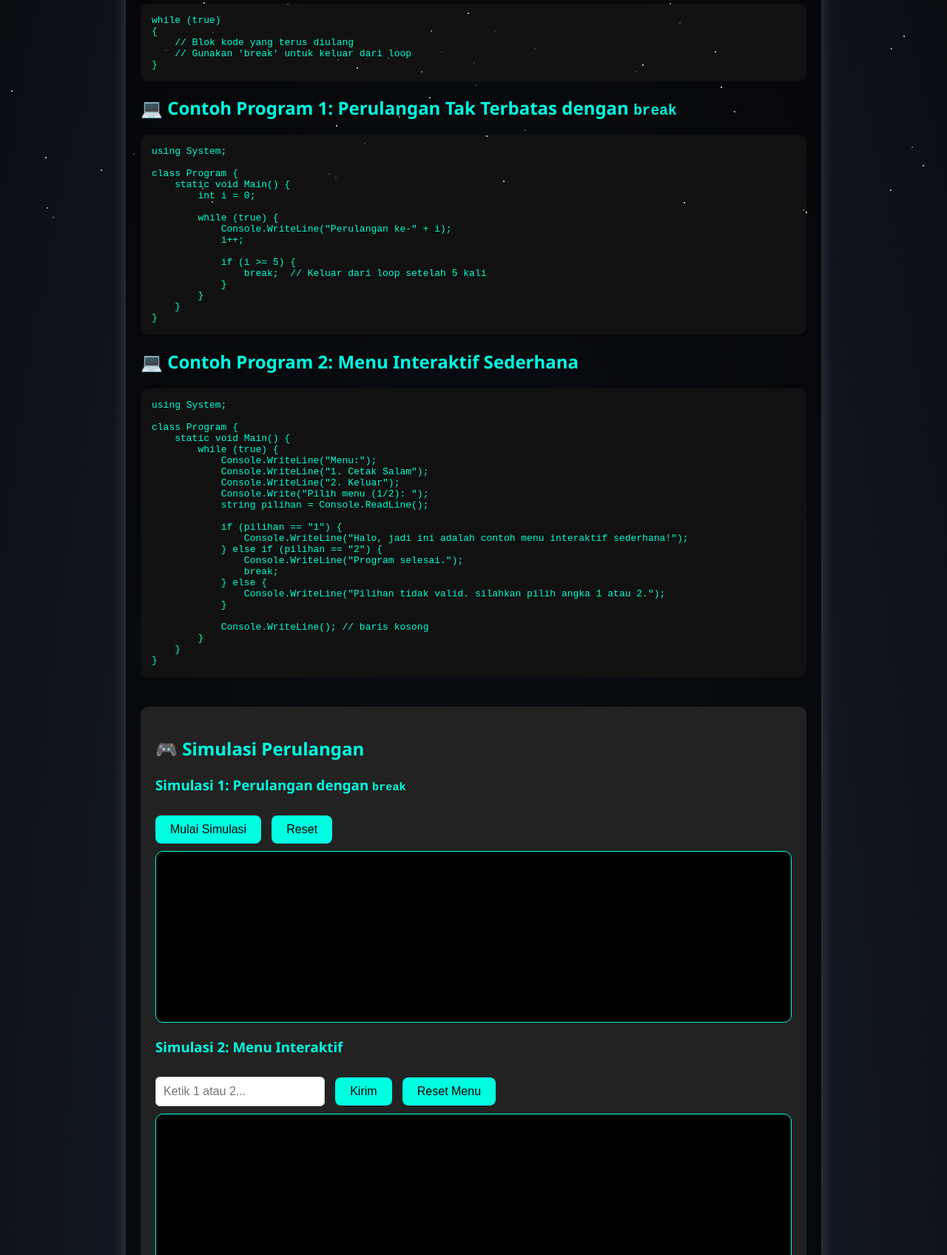
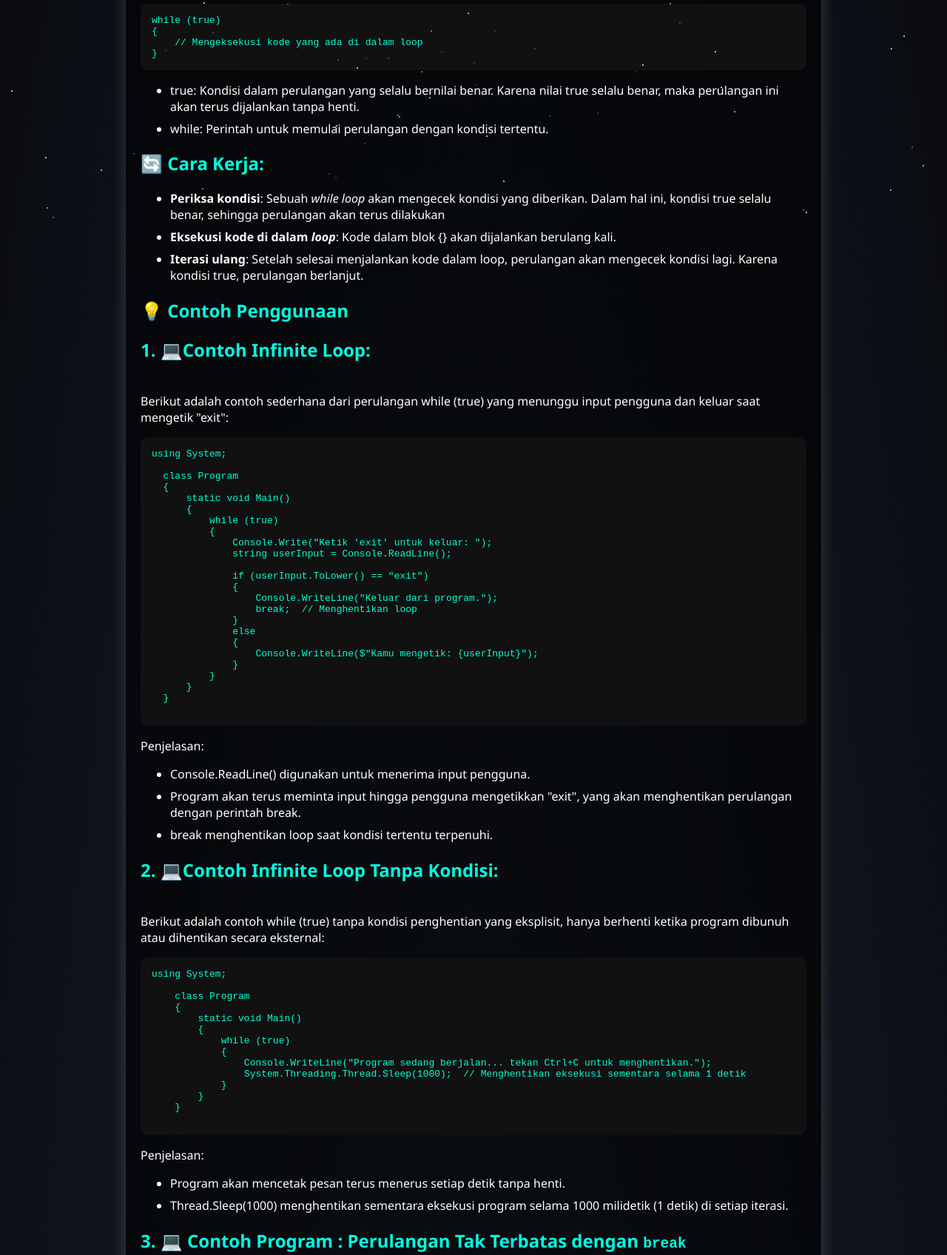
Before and after one commit to faizal31/materiperulangan, a plain HTML site: page index.html in a window 1280 px wide. Shown: the part 505-2201 px from the top of the page at 74% size. Drawn offline with Linux system fonts and the light colour scheme.

Commit message:
Update index.html

```diff
--- a/index.html
+++ b/index.html
@@ -119,6 +119,7 @@
     <p><span class="highlight">while (true)</span> adalah jenis perulangan <strong>tak terbatas (infinite loop)</strong> yang akan terus berjalan <strong>selamanya</strong>, kecuali diberi <strong>perintah untuk keluar</strong> seperti <code>break</code>.</p>
     <p>Perulangan ini akan terus mengeksekusi blok kode di dalamnya selamanya karena kondisinya selalu bernilai <strong>True</strong>. Ini sangat berguna saat Anda ingin <strong>kode terus berjalan sampai ada kondisi lain yang memaksanya untuk berhenti</strong>, seperti dengan menggunakan <strong>break</strong> atau <strong>return</strong>. </p>
 
+
     <h2>✅ Kapan Digunakan?</h2>
     <ul>
       <li>Menjalankan program terus-menerus sampai ada kondisi tertentu (misalnya input pengguna).</li>
@@ -126,14 +127,81 @@
       <li>Membuat menu interaktif yang terus muncul hingga user memilih keluar.</li>
     </ul>
 
-    <h2>💡 Struktur Umum <code>while (true)</code></h2>
+
+
+<h2>💡 Sintaks Umum <code>while (true)</code></h2>
     <pre><code>while (true)
 {
-    // Blok kode yang terus diulang
-    // Gunakan 'break' untuk keluar dari loop
+    // Mengeksekusi kode yang ada di dalam loop
 }</code></pre>
 
-    <h2>💻 Contoh Program 1: Perulangan Tak Terbatas dengan <code>break</code></h2>
+<ul>
+<li>true: Kondisi dalam perulangan yang selalu bernilai benar. Karena nilai true selalu benar, maka perulangan ini akan terus dijalankan tanpa henti.</li>
+<li>while: Perintah untuk memulai perulangan dengan kondisi tertentu.</li>
+</ul>
+
+<h2>🔄 Cara Kerja:</h2>
+<ul>
+    <li><strong>Periksa kondisi</strong>: Sebuah <em>while loop</em> akan mengecek kondisi yang diberikan. Dalam hal ini, kondisi true selalu benar, sehingga perulangan akan terus dilakukan</li>
+    <li><strong>Eksekusi kode di dalam <em>loop</em></strong>: Kode dalam blok {} akan dijalankan berulang kali.</li>
+    <li><strong>Iterasi ulang</strong>: Setelah selesai menjalankan kode dalam loop, perulangan akan mengecek kondisi lagi. Karena kondisi true, perulangan berlanjut.</li>
+</ul>
+
+<h2>💡 Contoh Penggunaan</h2>
+<p><span class="highlight"><h2>1. 💻Contoh Infinite Loop: </h2></span> <br> Berikut adalah contoh sederhana dari perulangan while (true) yang menunggu input pengguna dan keluar saat mengetik "exit":</p>
+<pre><code>using System;
+
+  class Program
+  {
+      static void Main()
+      {
+          while (true)
+          {
+              Console.Write("Ketik 'exit' untuk keluar: ");
+              string userInput = Console.ReadLine();
+
+              if (userInput.ToLower() == "exit")
+              {
+                  Console.WriteLine("Keluar dari program.");
+                  break;  // Menghentikan loop
+              }
+              else
+              {
+                  Console.WriteLine($"Kamu mengetik: {userInput}");
+              }
+          }
+      }
+  }
+  </code></pre>
+  <p>Penjelasan: </p>
+  <ul>
+    <li>Console.ReadLine() digunakan untuk menerima input pengguna.</li>
+    <li>Program akan terus meminta input hingga pengguna mengetikkan "exit", yang akan menghentikan perulangan dengan perintah break.</li>
+    <li>break menghentikan loop saat kondisi tertentu terpenuhi.</li>
+  </ul>
+
+  <p><span class="highlight"><h2>2. 💻Contoh Infinite Loop Tanpa Kondisi: </h2></span> <br> Berikut adalah contoh while (true) tanpa kondisi penghentian yang eksplisit, hanya berhenti ketika program dibunuh atau dihentikan secara eksternal:</p>
+  <pre><code>using System;
+
+    class Program
+    {
+        static void Main()
+        {
+            while (true)
+            {
+                Console.WriteLine("Program sedang berjalan... tekan Ctrl+C untuk menghentikan.");
+                System.Threading.Thread.Sleep(1000);  // Menghentikan eksekusi sementara selama 1 detik
+            }
+        }
+    }
+    </code></pre>
+    <p>Penjelasan: </p>
+    <ul>
+      <li>Program akan mencetak pesan terus menerus setiap detik tanpa henti.</li>
+      <li>Thread.Sleep(1000) menghentikan sementara eksekusi program selama 1000 milidetik (1 detik) di setiap iterasi.</li>
+    </ul>
+
+    <h2>3. 💻 Contoh Program : Perulangan Tak Terbatas dengan <code>break</code></h2>
     <pre><code>using System;
 
 class Program {
@@ -151,7 +219,7 @@ class Program {
     }
 }</code></pre>
 
-    <h2>💻 Contoh Program 2: Menu Interaktif Sederhana</h2>
+    <h2>4. 💻 Contoh Program : Menu Interaktif Sederhana</h2>
     <pre><code>using System;
 
 class Program {
@@ -177,6 +245,20 @@ class Program {
     }
 }</code></pre>
 
+<h3>Menggunakan break untuk Menghentikan Infinite Loop</h3>
+<p>Perulangan <strong>while (true)</strong> sering digunakan dengan perintah <strong>break</strong> untuk mengendalikan kapan perulangan dihentikan, seperti pada contoh pertama. Hal ini memberikan fleksibilitas karena kita bisa menentukan kapan program harus berhenti berdasarkan kondisi runtime.</p>
+
+<h3>Bahaya Infinite Loop: </h3>
+<p>Jika tidak digunakan dengan hati-hati,<strong> while (true)</strong> bisa berbahaya karena perulangan yang tak berujung dapat menyebabkan program menggunakan sumber daya secara berlebihan, menyebabkan aplikasi menjadi tidak responsif, atau bahkan membuat sistem crash jika tidak diberhentikan dengan benar.</p>
+
+<h3>Penggunaan dalam program: </h3>
+<p><strong>While (true)</strong> sering digunakan dalam: </p>
+<ul>
+  <li>Server yang terus-menerus menerima permintaan dari klien.</li>
+  <li>Game atau aplikasi real-time yang perlu melakukan pengecekan atau pembaruan secara terus-menerus.</li>
+  <li>Aplikasi berbasis event di mana perulangan berjalan terus hingga program diberhentikan atau diberi perintah untuk berhenti.</li>
+</ul>
+
     <div class="simulator">
       <h2>🎮 Simulasi Perulangan</h2>
       <h3>Simulasi 1: Perulangan dengan <code>break</code></h3>
@@ -192,8 +274,6 @@ class Program {
     </div>
   </div>
 
-  <audio id="sound-success" src="https://www.soundjay.com/buttons/sounds/button-09.mp3"></audio>
-  <audio id="sound-error" src="https://www.soundjay.com/buttons/sounds/beep-07.mp3"></audio>
 
   <script>
     for (let i = 0; i < 150; i++) {
```
